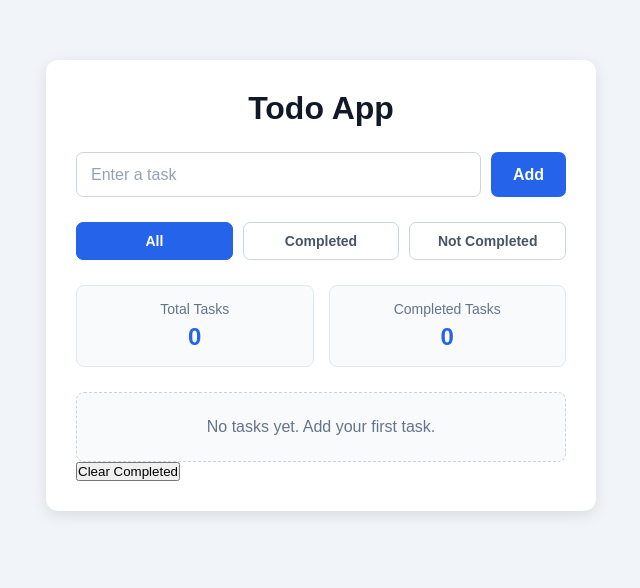
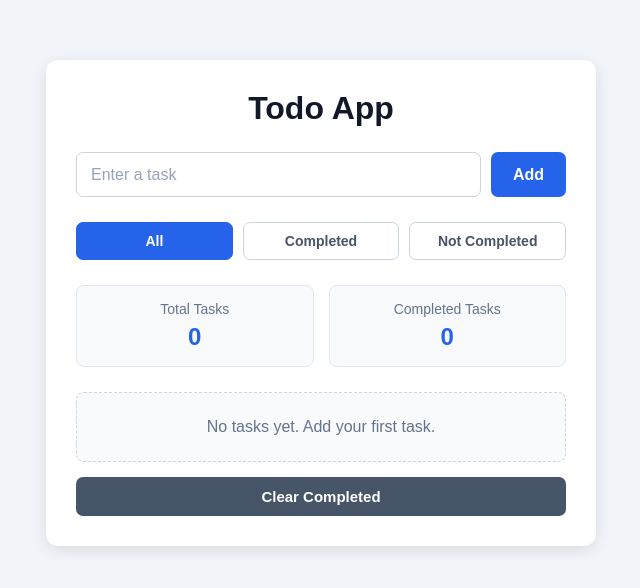
Before and after one commit to Edldev12/Dynamic-Task-Manager, a React (Vite) app: page / in a window 1280 px wide. Shown: the top 588 px of the page, without its empty margins (319-959 px from the left). Built offline with nearby package versions, Linux system fonts and the light colour scheme.

Commit message:
add css for clear button

```diff
--- a/src/App.css
+++ b/src/App.css
@@ -286,6 +286,28 @@ body {
 }
 
 /* ==============================
+   CLEAR COMPLETED
+============================== */
+
+.clear-completed-button {
+  width: 100%;
+  margin-top: 15px;
+  padding: 11px;
+  border: none;
+  border-radius: 7px;
+  background: #475569;
+  color: white;
+  font-size: 15px;
+  font-weight: 600;
+  cursor: pointer;
+  transition: background 0.2s ease;
+}
+
+.clear-completed-button:hover {
+  background: #334155;
+}
+
+/* ==============================
    MOBILE RESPONSIVE
 ============================== */
 
```
